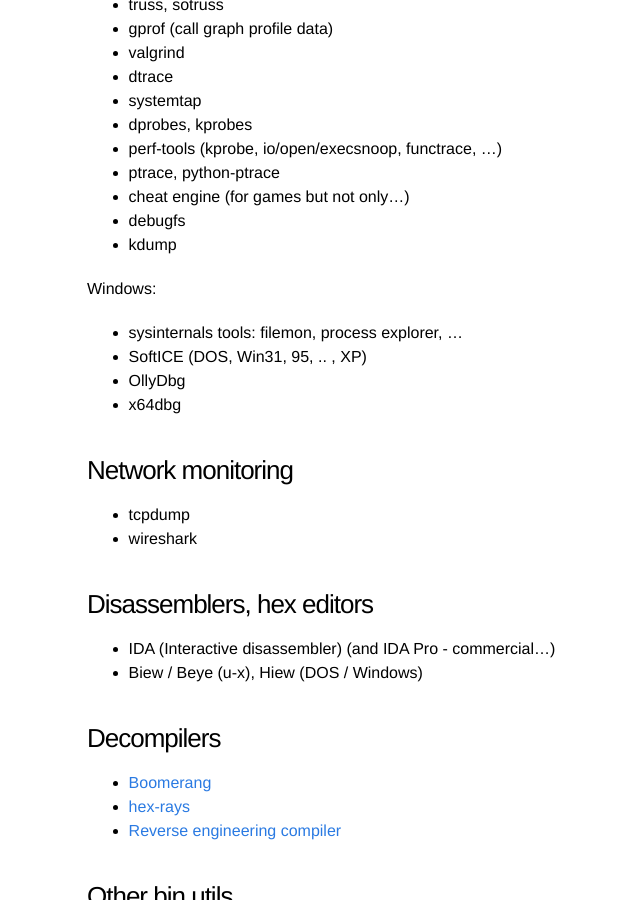
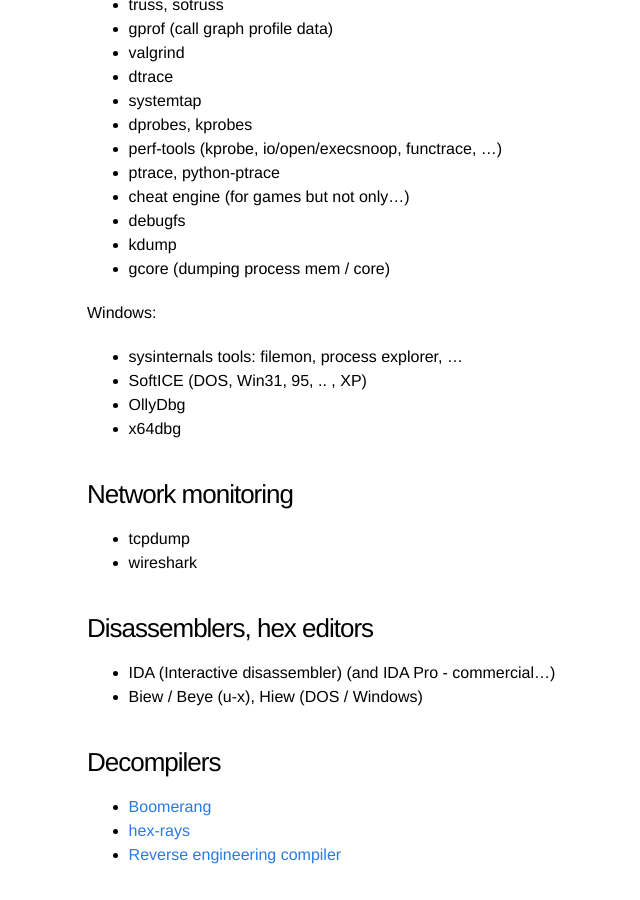
Before and after one commit to t-w/t-w.github.io, a Jekyll site: the page built from _posts/2016-09-28-useful_debugging_tools.markdown, in a window 1280 px wide and 900 px high, scrolled down 459 px. Shown: the whole window, without its empty margins (153-793 px from the left). Built offline with Jekyll 4.4.1, drawn with Linux system fonts in a browser that asks for light colours.

Commit message:
Adding gcore.

```diff
--- a/_posts/2016-09-28-useful_debugging_tools.markdown
+++ b/_posts/2016-09-28-useful_debugging_tools.markdown
@@ -27,7 +27,7 @@ U-xs (GNU/Linux, *BSD, ...):
 - cheat engine (for games but not only...)
 - debugfs
 - kdump
-
+- gcore (dumping process mem / core)
 
 Windows:
 
```
